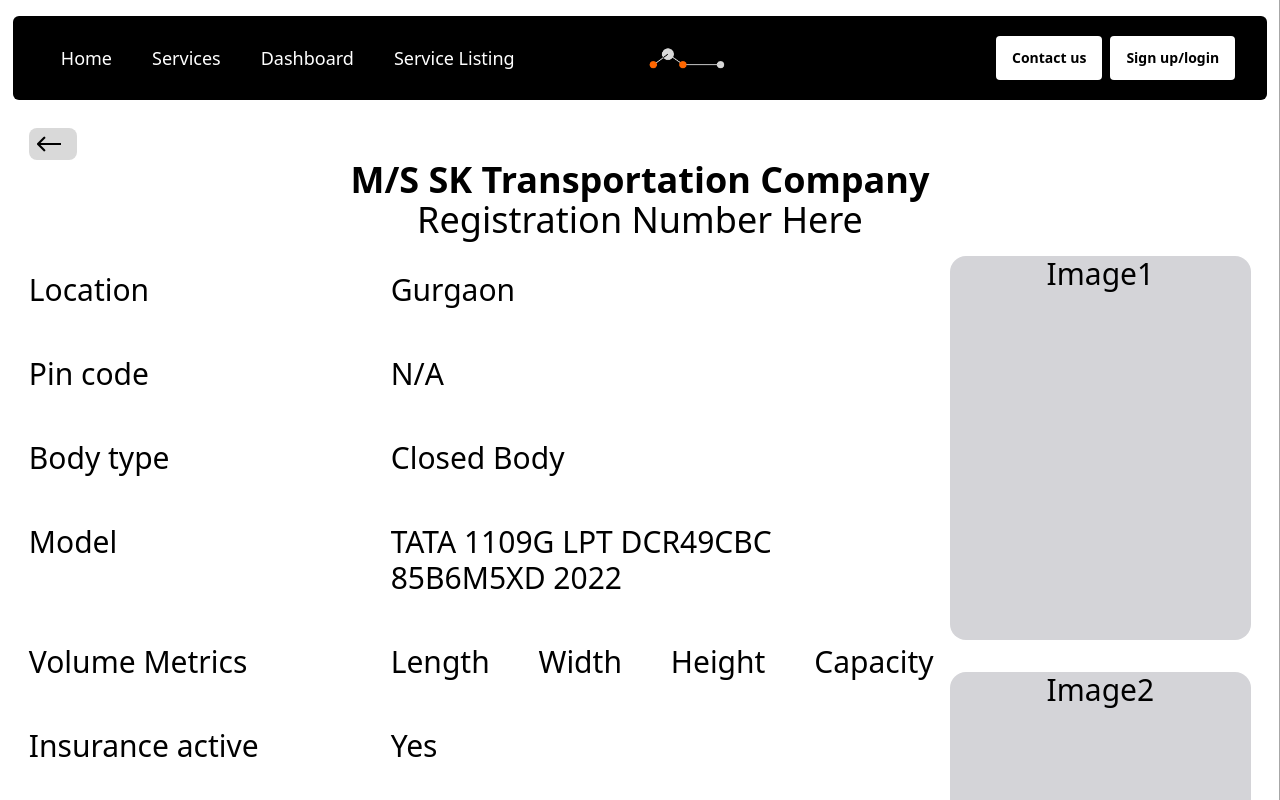
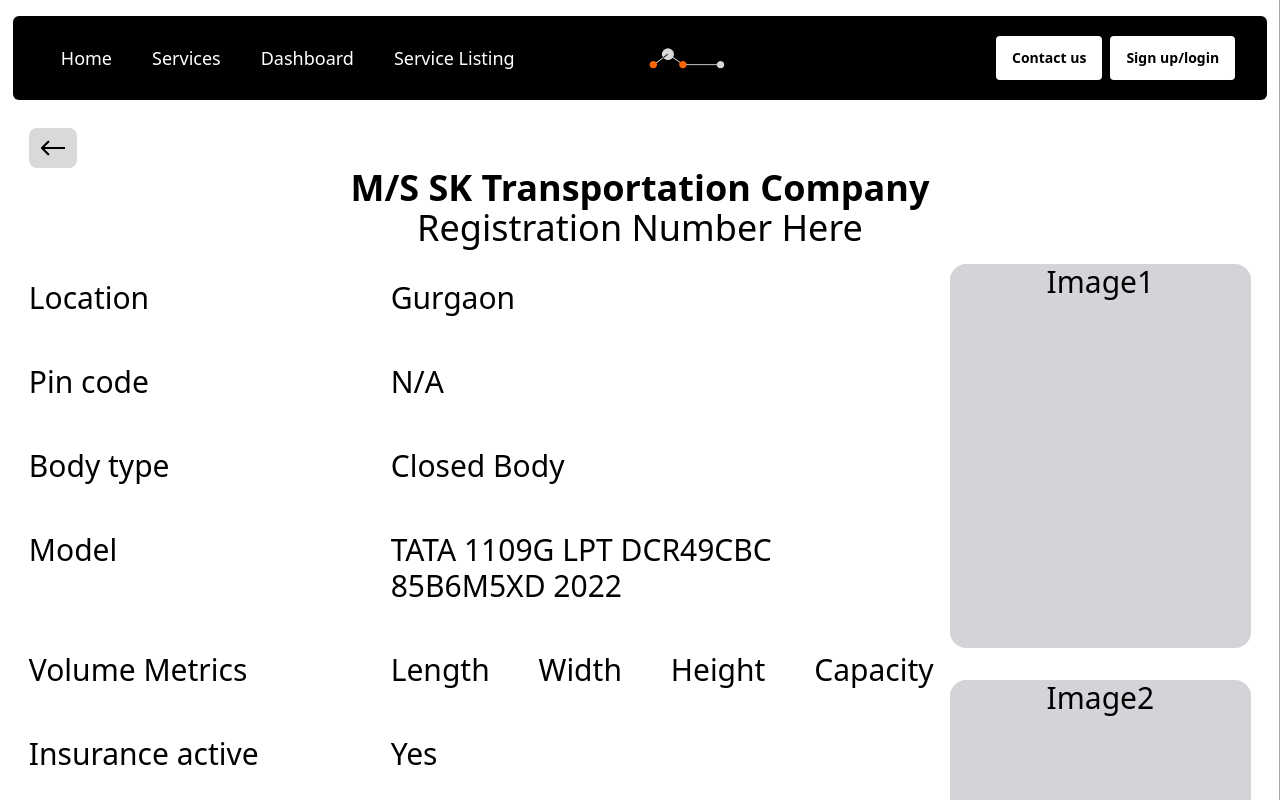
Before and after one commit to Logbiz-Private-Lilmited/LogbizFB, a React (Vite) app: page /truckDetails in a window 1280 px wide. Shown: the top 800 px of the page. Built offline with nearby package versions, Linux system fonts and the light colour scheme.

Commit message:
backbutton import issue fixed

```diff
--- a/src/components/ServicePages/ServiceDetails/truckdetails.jsx
+++ b/src/components/ServicePages/ServiceDetails/truckdetails.jsx
@@ -1,7 +1,7 @@
 import React from "react";
 import { useNavigate } from "react-router-dom";
 import MapComponent from "./mapcomponent";
-import BackButton from "../../backbutton/BackButton";
+import BackButton from "../../BackButton/BackButton";
 
 const TruckDetails = ({ data = mockData }) => {
   const navigate = useNavigate();
@@ -9,7 +9,7 @@ const TruckDetails = ({ data = mockData }) => {
   // Utility classes
   const textBase = "text-black font-['SF Pro Display']";
   const textLarge = `${textBase} text-3xl font-medium`;
-  const textSmall = `${textBase} text-base font-normal text-neutral-700 leading-normal`;
+  // const textSmall = `${textBase} text-base font-normal text-neutral-700 leading-normal`;
   const boxBase = "w-full h-96 bg-zinc-300 rounded-2xl mb-4";
   const formInputBase = "w-full py-1 flex flex-col";
   const fieldPadding = "py-4";
--- a/src/components/backbutton/BackButton.jsx
+++ b/src/components/backbutton/BackButton.jsx
@@ -1,11 +1,21 @@
 import React from "react";
-import { Link } from "react-router-dom";
+import { useNavigate } from "react-router-dom";
+import backArrow from "../../assets/BackArrow.png";
 
 const BackButton = () => {
+  const navigate = useNavigate();
+
+  const handleBack = () => {
+    navigate(-1); // This will navigate to the previous page in the history stack
+  };
+
   return (
-    <a href="/" className="bg-[#d9d9d9] block w-12 h-auto p-2 rounded-lg">
-      <img src="/src/assets/BackArrow.png" alt="" />
-    </a>
+    <button
+      onClick={handleBack}
+      className="bg-[#d9d9d9] h-fit align-middle p-3 rounded-lg"
+    >
+      <img src={backArrow} alt="Back" />
+    </button>
   );
 };
 
```
